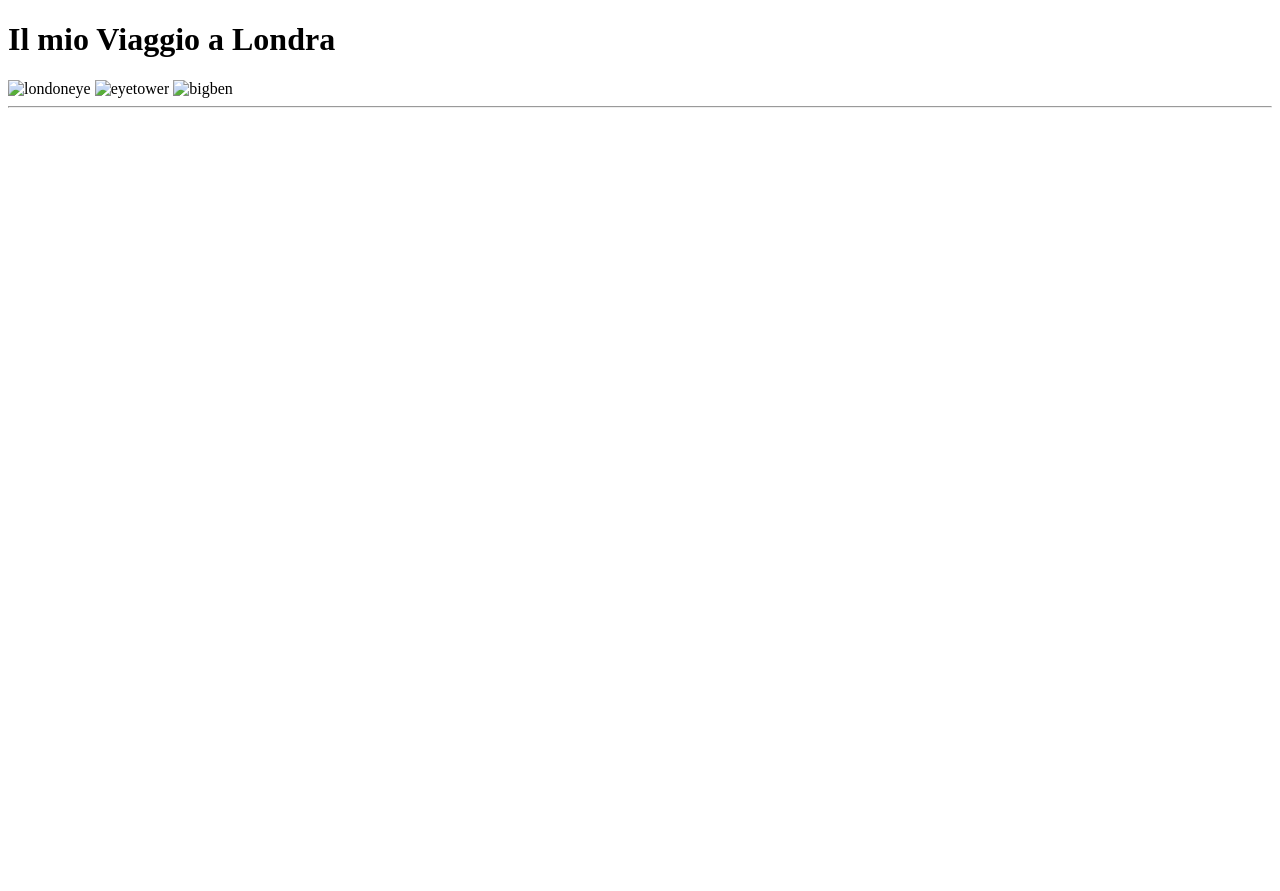
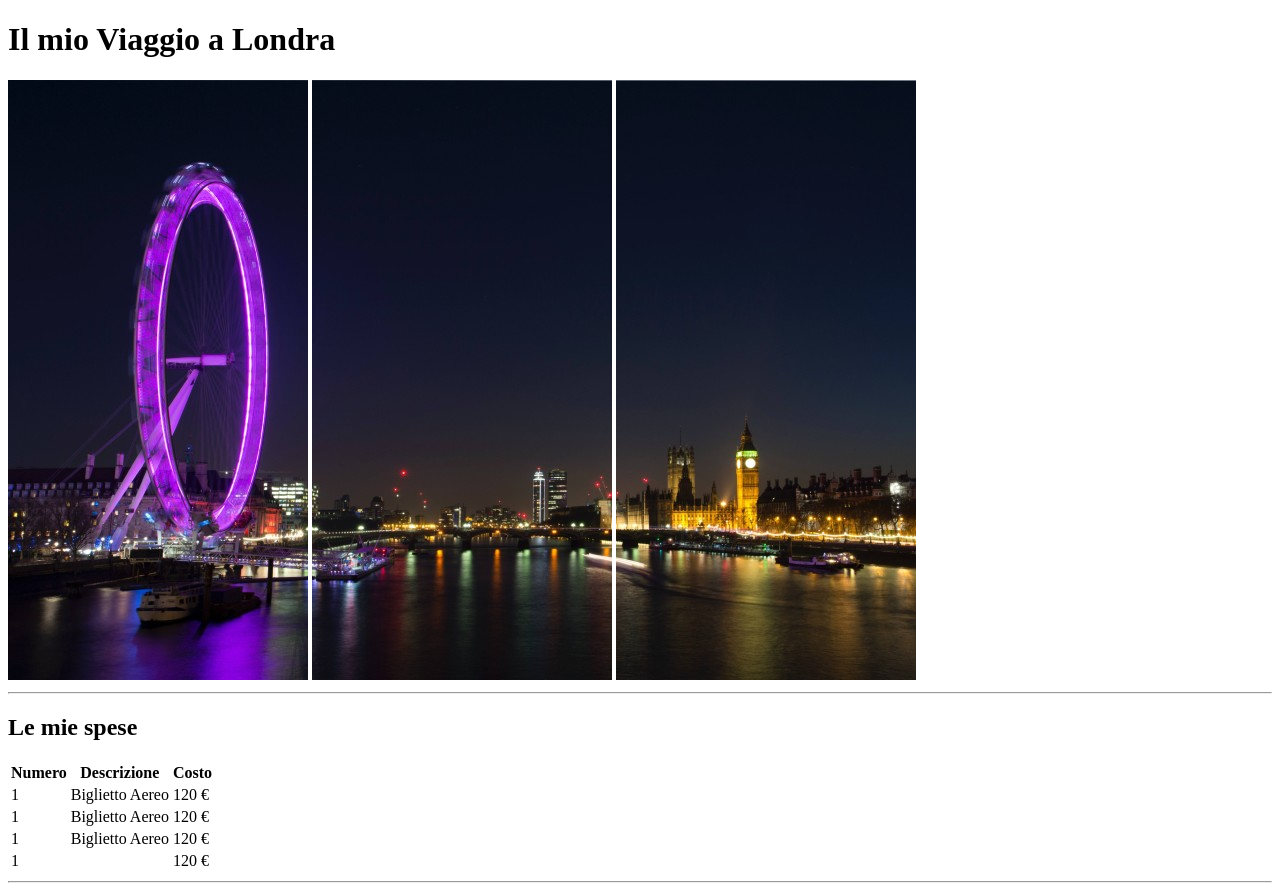
Before and after one commit to ketjj/html-london-trip, a plain HTML site: page index.html in a window 1280 px wide. Before the commit the page ends 800 px from the top, so only its background shows below. Drawn offline with Linux system fonts and the light colour scheme.

Commit message:
tabella le mie spese

```diff
--- a/index.html
+++ b/index.html
@@ -11,15 +11,54 @@
 <body>
   <header>
     <h1>Il mio Viaggio a Londra</h1>
-     <img src="pexels-bill-emrich-230794-0.jpg" alt="londoneye">
-     <img src="pexels-bill-emrich-230794-1.jpg" alt="eyetower">
-     <img src="pexels-bill-emrich-230794-2.jpg" alt="bigben">
+     <img src="img/pexels-bill-emrich-230794-0.jpg" alt="londoneye">
+     <img src="img/pexels-bill-emrich-230794-1.jpg" alt="eyetower">
+     <img src="img/pexels-bill-emrich-230794-2.jpg" alt="bigben">
      <hr>
   </header>
 
   <main>
     <section>
-      <div class="lemiespese"></div>
+      <div class="lemiespese">
+        <h2>Le mie spese</h2>
+        <table>
+          <!-- intestazione tabella -->
+          <thead>
+            <tr>
+              <th>Numero</th>
+              <th>Descrizione</th>
+              <th>Costo</th>
+            </tr>
+          </thead>
+
+          <!-- corpo tabella -->
+          <tbody>
+            <tr>
+              <td>1</td>
+              <td>Biglietto Aereo</td>
+              <td>120 &euro;</td>
+            </tr>
+
+            <tr>
+              <td>1</td>
+              <td>Biglietto Aereo</td>
+              <td>120 &euro;</td>
+            </tr>
+
+            <tr>
+              <td>1</td>
+              <td>Biglietto Aereo</td>
+              <td>120 &euro;</td>
+            </tr>
+
+            <tr>
+              <td colspan="2">1</td>
+              <td>120 &euro;</td>
+            </tr>
+          </tbody>
+        </table>
+        <hr>
+      </div>
       <div class="cosedafare"></div>
       <div class="infoutili"></div>
     </section>
```
